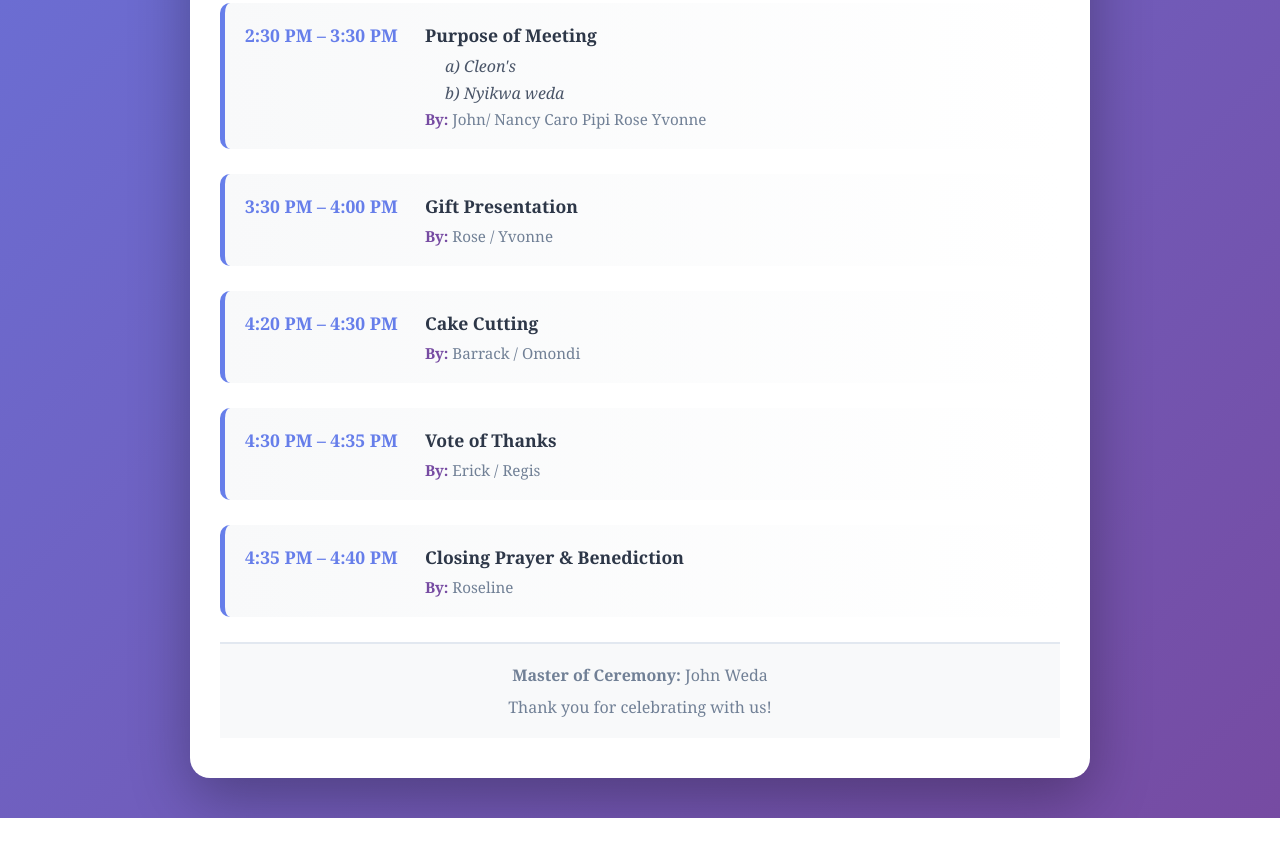
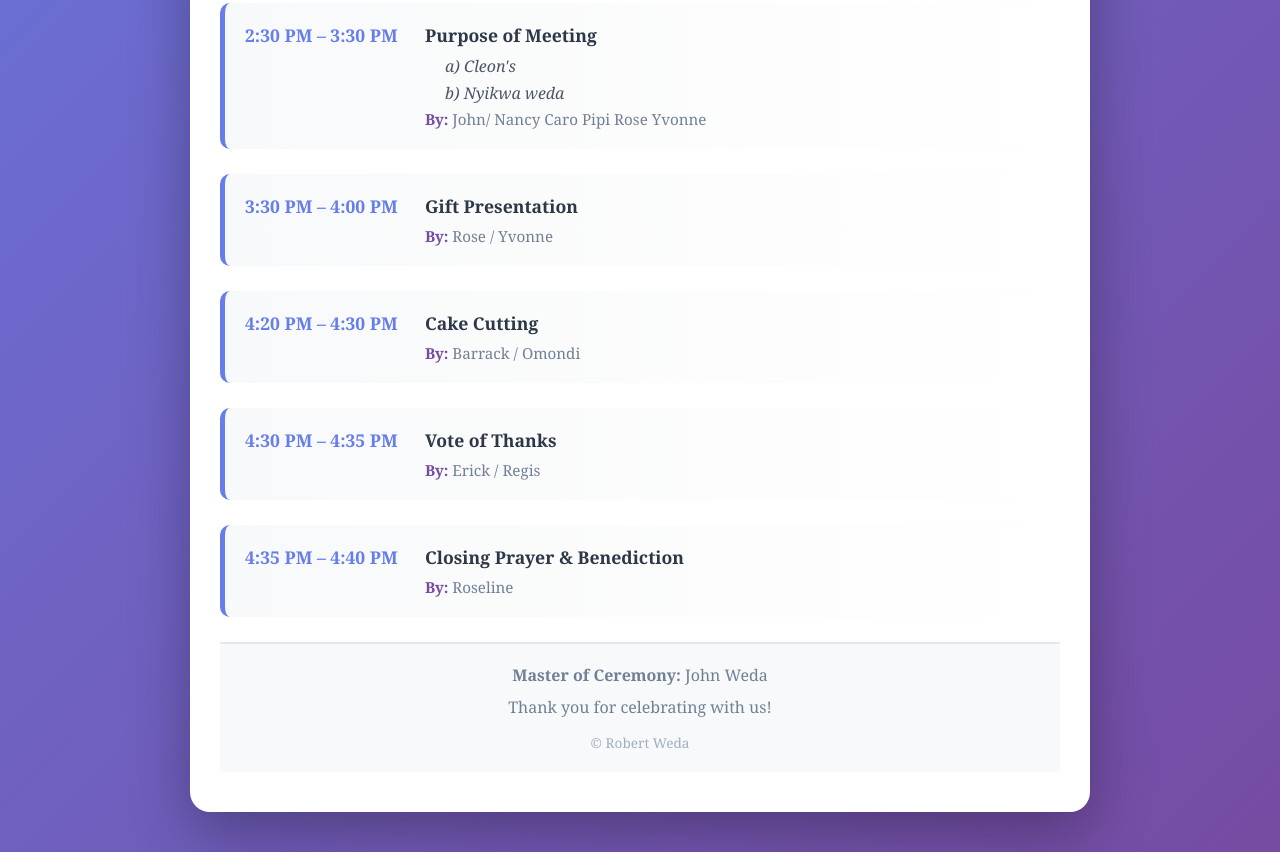
Before and after one commit to r-weda/Celebration, a plain HTML site: page index.html in a window 1280 px wide. Shown: the part 1045-1897 px from the top of the page. Before the commit the page ends 1863 px from the top, so only its background shows below. Drawn offline with Linux system fonts and the light colour scheme.

Commit message:
Update index.html

```diff
--- a/index.html
+++ b/index.html
@@ -263,6 +263,7 @@
         <div class="footer">
             <p><strong>Master of Ceremony:</strong> John Weda</p>
             <p style="margin-top: 10px;">Thank you for celebrating with us!</p>
+              <p style="margin-top: 15px; font-size: 0.85em; color: #a0aec0;">© Robert Weda</p>
         </div>
     </div>
 </body>
```
